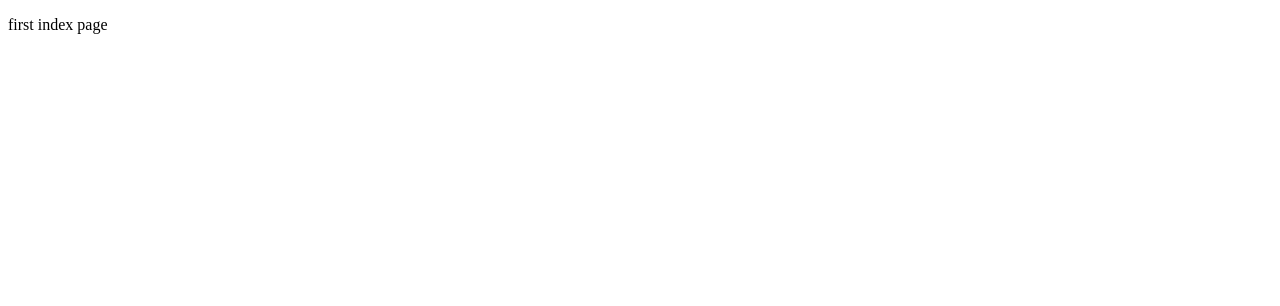
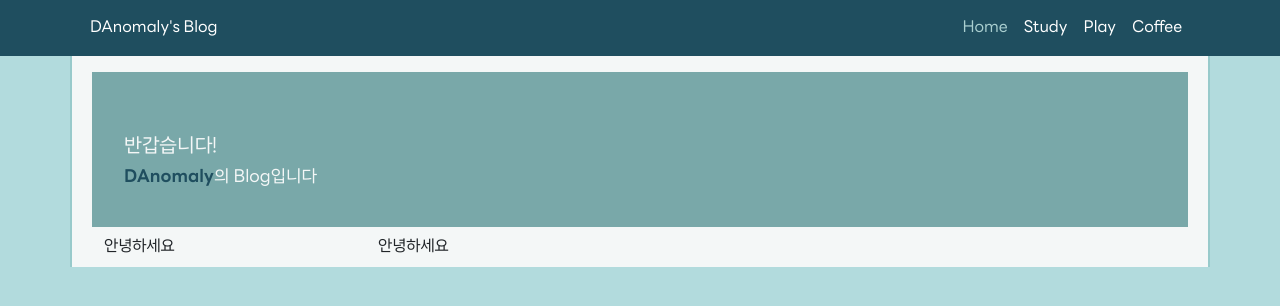
Before and after one commit to DAnomaly/DAnomaly.github.io, a plain HTML site: page index.html in a window 1280 px wide. Drawn offline with nearby package versions, Linux system fonts and the light colour scheme.

Commit message:
index.html 작업중

```diff
--- /dev/null
+++ b/asset/css/default.css
@@ -0,0 +1,63 @@
+@charset "UTF-8";
+
+@font-face {
+	font-family: line-seed;
+	font-style: normal;
+	font-weight: 100;
+	src: url("/asset/font/LINESeedKR-Th.woff") format("woff");
+}
+@font-face {
+	font-family: line-seed;
+	font-style: normal;
+	font-weight: 400;
+	src: url("/asset/font/LINESeedKR-Rg.woff") format("woff");
+}
+@font-face {
+	font-family: line-seed;
+	font-style: normal;
+	font-weight: 700;
+	src: url("/asset/font/LINESeedKR-Bd.woff") format("woff");
+}
+
+body {
+    font-family: line-seed, Arial, Helvetica, sans-serif;
+    background-color: #b2dbdd;
+}
+
+header {
+    background-color: #1F4E5F;
+}
+header a {
+    color: #FFFFFF;
+}
+header .default-nav a.nav-link {
+    color: #FFFFFF;
+}
+header .default-nav a.nav-link.now-link {
+    color: #AACFD0;
+}
+header .mobile-nav a.dropdown-toggle {
+    color: #FFFFFF;
+}
+header .mobile-nav a.now-link {
+    color: #79A8A9;
+}
+
+main div.container {
+    background-color: #F4F7F7;
+    border-right: 2px solid #98cacb;
+    border-left: 2px solid #98cacb;
+}
+main div.banner {
+    background-color: #79A8A9;
+}
+main div.banner-content {
+    color: #F4F7F7;
+    padding-left: 20px;
+    padding-top: 60px;
+    padding-bottom: 35px;
+    font-size: 20px;
+}
+main div.banner-content strong {
+    color: #1F4E5F;
+}
--- a/index.html
+++ b/index.html
@@ -1,11 +1,78 @@
 <!DOCTYPE html>
 <html>
-  <head lang="ko">
-    <meta charset="utf-8"/>
-    <meta name="viewport" content="width=device-width">
-    <title>DAnomaly's Blog</title>
-  </head>
-  <body>
-    <p>first index page</p>
-  </body>
+
+<head lang="ko">
+  <meta charset="utf-8" />
+  <meta name="viewport" content="width=device-width" />
+  <title>DAnomaly's Blog</title>
+  <link href="https://cdn.jsdelivr.net/npm/bootstrap@5.2.3/dist/css/bootstrap.min.css" rel="stylesheet"
+    integrity="sha384-rbsA2VBKQhggwzxH7pPCaAqO46MgnOM80zW1RWuH61DGLwZJEdK2Kadq2F9CUG65" crossorigin="anonymous" />
+  <link href="/asset/css/default.css" rel="stylesheet" />
+  <script src="https://cdn.jsdelivr.net/npm/bootstrap@5.2.3/dist/js/bootstrap.bundle.min.js"
+    integrity="sha384-kenU1KFdBIe4zVF0s0G1M5b4hcpxyD9F7jL+jjXkk+Q2h455rYXK/7HAuoJl+0I4"
+    crossorigin="anonymous"></script>
+  <script src="https://kit.fontawesome.com/7d4c3e1ea0.js" crossorigin="anonymous"></script>
+</head>
+
+<body>
+  <!-- header -->
+  <header>
+    <div class="container">
+      <div class="d-flex flex-wrap justify-content-between p-2">
+        <!-- blog name -->
+        <a href="/" class="title d-flex align-items-center text-decoration-none">
+          DAnomaly's Blog
+        </a>
+        <!-- default nav -->
+        <ul class="default-nav nav justify-content-center d-none d-sm-flex">
+          <li><a href="/" class="nav-link px-2 now-link">Home</a></li>
+          <li><a href="/study" class="nav-link px-2">Study</a></li>
+          <li><a href="/play" class="nav-link px-2">Play</a></li>
+          <li><a href="/coffee" class="nav-link px-2">Coffee</a></li>
+        </ul>
+        <!-- mobile nav -->
+        <div class="mobile-nav btn-group justify-content-center d-flex d-sm-none">
+          <a href="javascript:void(0);" class="dropdown-toggle text-decoration-none align-self-center"
+            data-bs-toggle="dropdown" aria-expanded="false">
+            <i class="fa-solid fa-bars"></i>
+          </a>
+          <ul class="dropdown-menu dropdown-menu-end">
+            <li><a href="/" class="dropdown-item now-link">Home</a></li>
+            <li><a href="/study" class="dropdown-item">Study</a></li>
+            <li><a href="/play" class="dropdown-item">Play</a></li>
+            <li><a href="/coffee" class="dropdown-item">Coffee</a></li>
+          </ul>
+        </div>
+      </div>
+    </div>
+  </header>
+  <!-- main -->
+  <main class="px-2">
+    <div class="container pt-3">
+      <div class="row mx-2">
+        <!-- banner -->
+        <div class="banner col-12 mb-2">
+          <div class="banner-content">
+            <span>반갑습니다!</span><br />
+            <span class="small"><strong>DAnomaly</strong>의 Blog입니다</span>
+          </div>
+        </div>
+        <!-- profile -->
+        <div class="profile col-3 mb-2 d-none d-sm-block">
+          안녕하세요
+        </div>
+        <!-- contents -->
+        <div class="contents col-9 mb-2">
+          안녕하세요
+        </div>
+      </div>
+    </div>
+  </main>
+  <footer>
+    <div class="container">
+      <!-- <span>powered by <storng>DAnomaly</storng></span> -->
+    </div>
+  </footer>
+</body>
+
 </html>
```
Also changed, not shown: asset/font/LINESeedKR-Bd.woff (added), asset/font/LINESeedKR-Rg.woff (added), asset/font/LINESeedKR-Th.woff (added), 1 other file.
